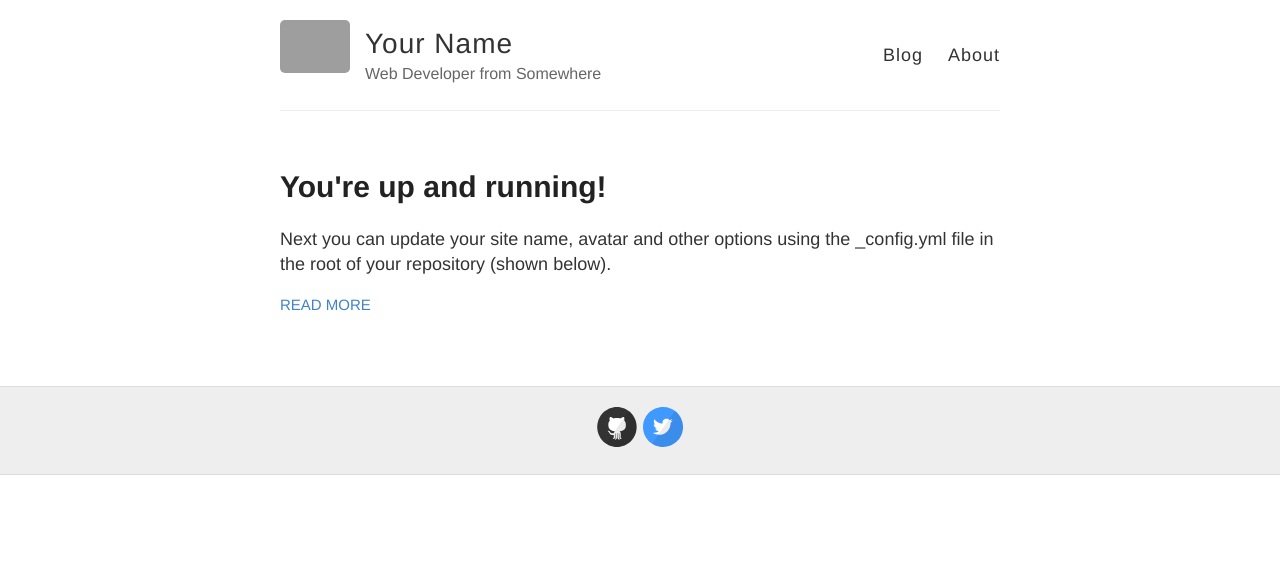
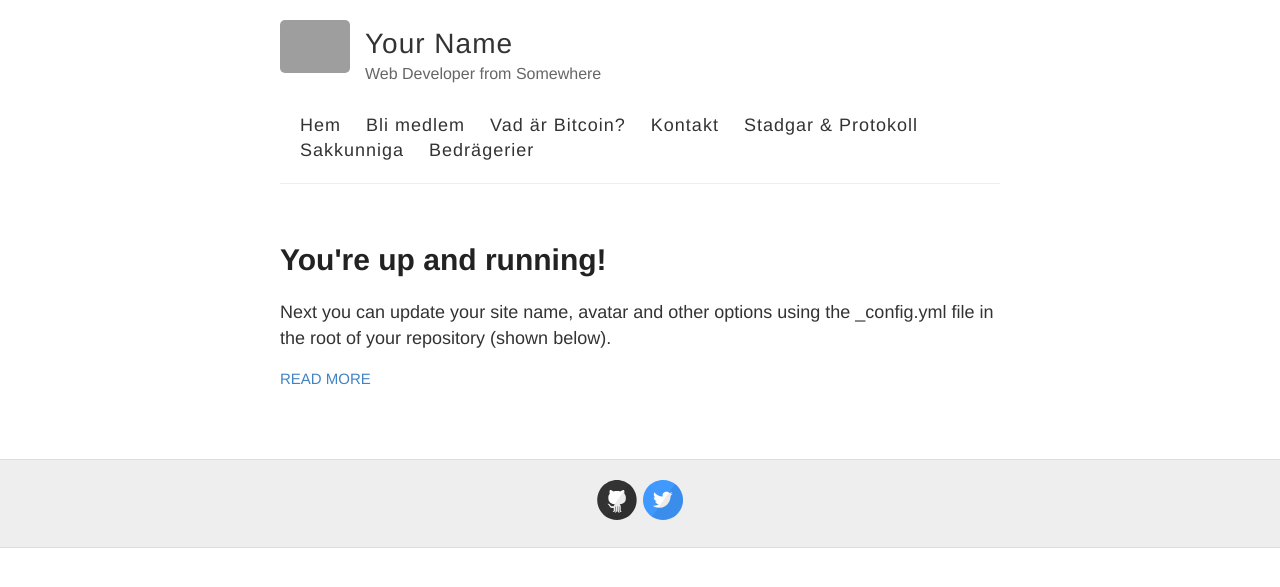
Before and after one commit to bjuno76/bitcoinforeningen.github.io, a Jekyll site: the page built from index.html, in a window 1280 px wide. Shown: the top 587 px of the page. Built offline with Jekyll 4.4.1, drawn with Linux system fonts in a browser that asks for light colours; grey boxes are pictures that could not be loaded.

Commit message:
mod jekyll now added

```diff
--- a/_layouts/default.html
+++ b/_layouts/default.html
@@ -27,8 +27,13 @@
           </div>
 
           <nav>
-            <a href="{{ site.baseurl }}/">Blog</a>
-            <a href="{{ site.baseurl }}/about">About</a>
+            <a href="{{ site.baseurl }}/">Hem</a>
+            <a href="{{ site.baseurl }}/ansoekan">Bli medlem</a>
+            <a href="{{ site.baseurl }}/vad-ar-bitcoin">Vad är Bitcoin?</a>
+            <a href="{{ site.baseurl }}/kontakt">Kontakt</a>
+            <a href="{{ site.baseurl }}/protokoll">Stadgar & Protokoll</a>
+            <a href="{{ site.baseurl }}/sakkunniga">Sakkunniga</a>
+            <a href="{{ site.baseurl }}/bedragerier">Bedrägerier</a>
           </nav>
         </header>
       </div>
```
Also changed, not shown: 1 other file.
